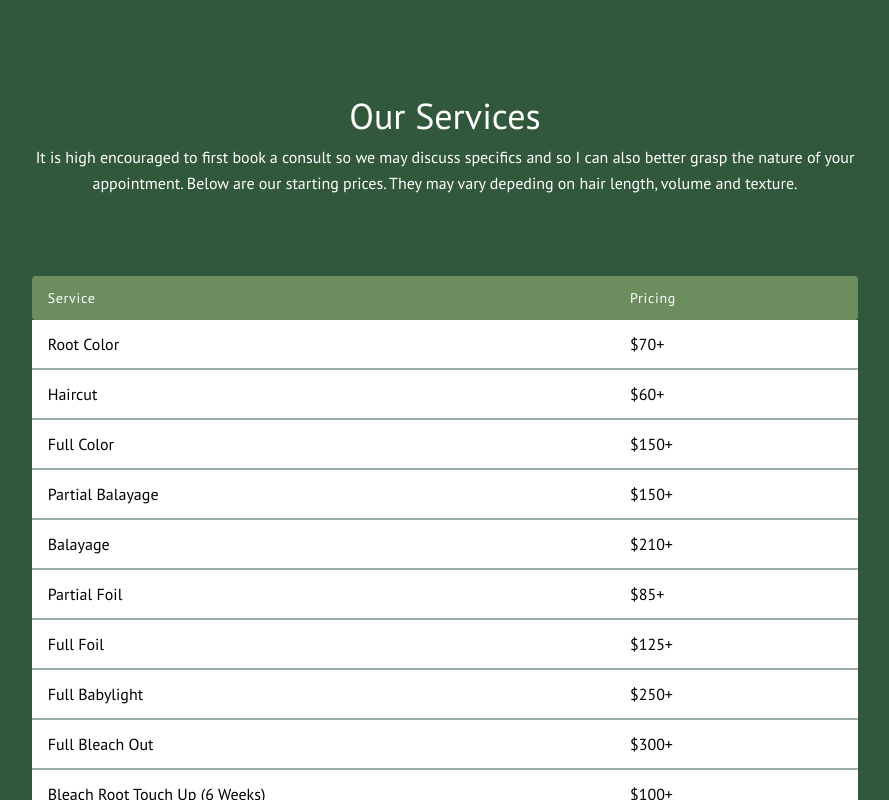
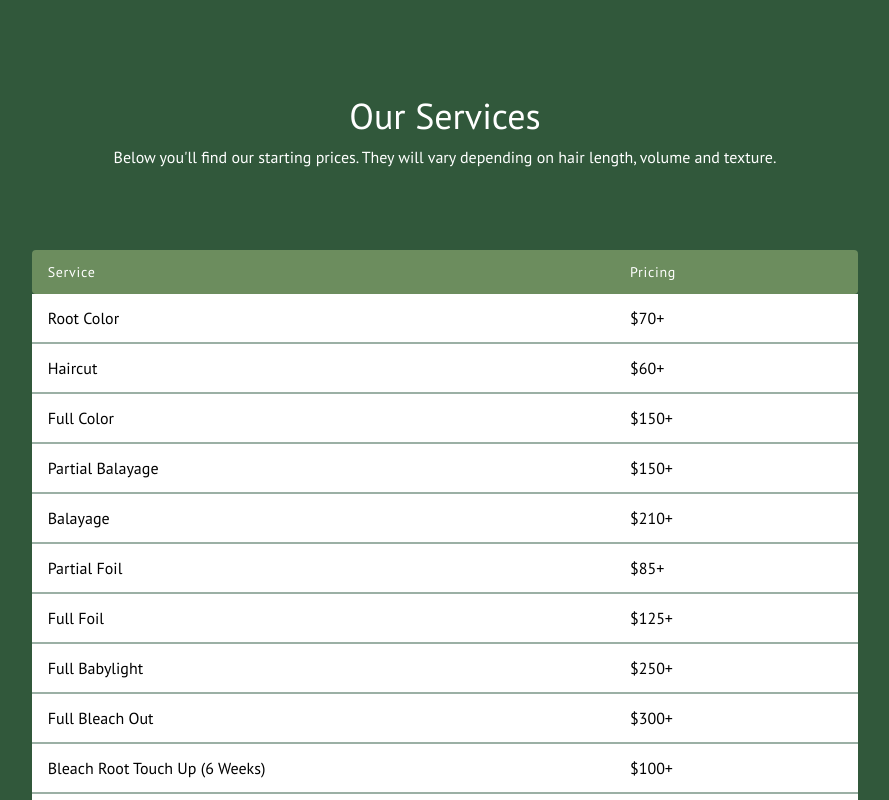
Before and after one commit to AsarelCastellanos/salon, a Next.js app: page /components/Services in a window 1280 px wide. Shown: the top 800 px of the page, without its empty margins (195-1084 px from the left). Built offline with nearby package versions, Linux system fonts and the light colour scheme.

Commit message:
Updated text on services

```diff
--- a/pages/components/Services.js
+++ b/pages/components/Services.js
@@ -10,9 +10,7 @@ const Services = () => {
             Our Services
           </h1>
           <p className="lg:w-2/3 mx-auto leading-relaxed text-white text-base">
-            It is high encouraged to first book a consult so we may discuss
-            specifics and so I can also better grasp the nature of your
-            appointment. Below are our starting prices. They may vary depeding
+            Below you&apos;ll find our starting prices. They will vary depending
             on hair length, volume and texture.
           </p>
         </div>
```
